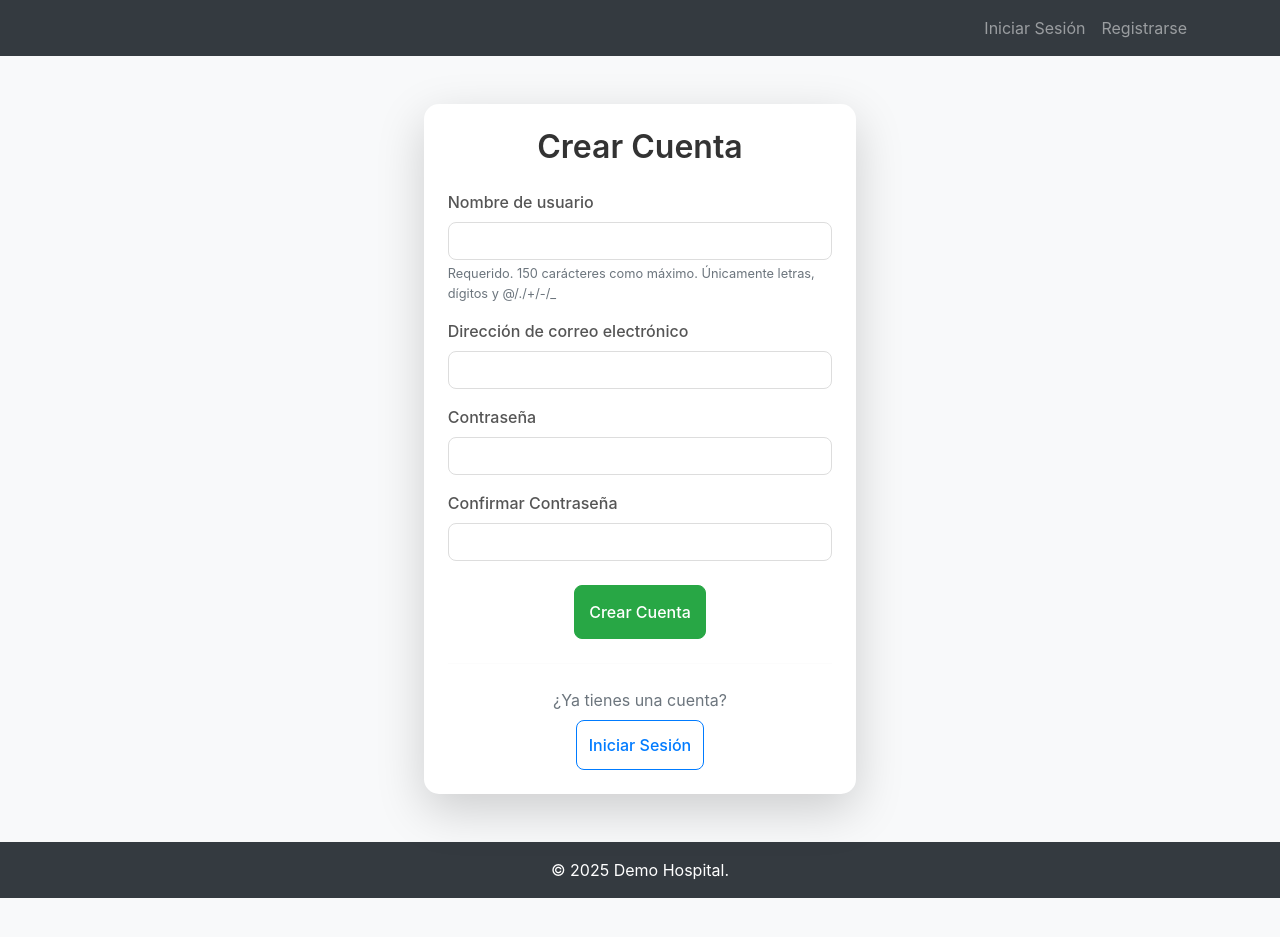
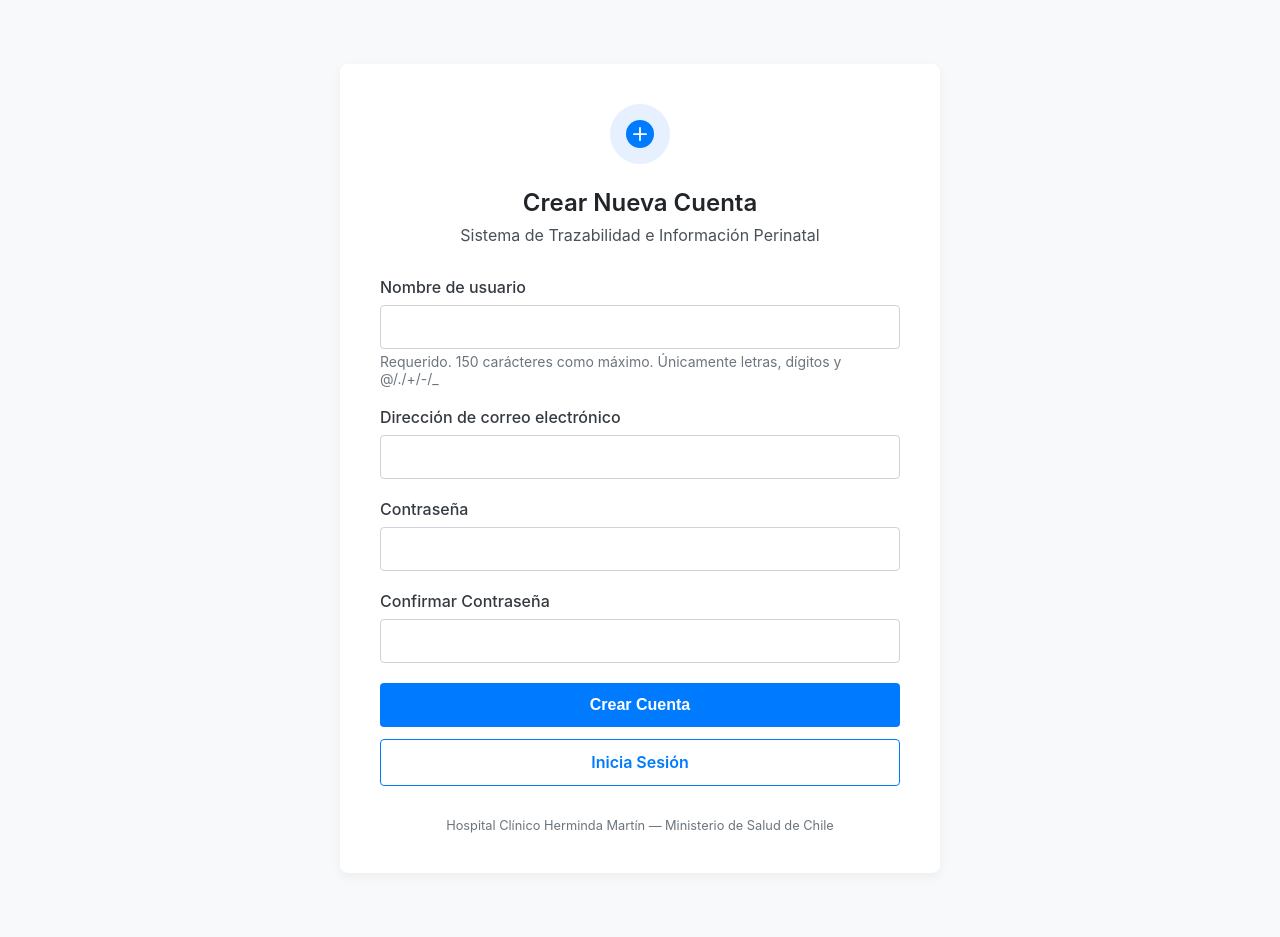
Before and after one commit to 1zcan/Proyecto-integrado, a Django app: page /usuarios/registro/ in a window 1280 px wide. Before the commit the page ends 898 px from the top, so only its background shows below. Run offline with Django 4.2, Linux system fonts and the light colour scheme; some libraries are stand-ins or nearby versions.

Commit message:
login/registro/logout añadido

```diff
--- a/usuarios/templates/usuarios/registro.html
+++ b/usuarios/templates/usuarios/registro.html
@@ -1,129 +1,254 @@
-{% extends 'base.html' %}
-{% load static %}
+{% comment %}
+Archivo: usuarios/templates/usuarios/registro.html
+Estilo adaptado para coincidir con login.html
+{% endcomment %}
 
-{% block title %}Crear Cuenta{% endblock %}
+<!DOCTYPE html>
+<html lang="es">
+<head>
+    <meta charset="UTF-8">
+    <meta name="viewport" content="width=device-width, initial-scale=1.0">
+    <title>Crear Cuenta</title>
+</head>
+<body>
 
-{% block content %}
-<div class="container mt-5 mb-5">
-    <div class="row justify-content-center">
-        <div class="col-md-6 col-lg-5">
-            <div class="card shadow-lg">
-                <div class="card-body p-4">
-                    <h2 class="text-center mb-4">Crear Cuenta</h2>
+    <div class="login-container">
+
+        <div class="login-icon">
+            <svg viewBox="0 0 64 64" fill="none" xmlns="http://www.w3.org/2000/svg">
+                <circle cx="32" cy="32" r="32" fill="#007bff"/>
+                <path d="M32 18 V 46 M 18 32 H 46" stroke="white" stroke-width="4" stroke-linecap="round"/>
+            </svg>
+        </div>
+
+        <h1>Crear Nueva Cuenta</h1>
+        <h2>Sistema de Trazabilidad e Información Perinatal</h2>
+        <form method="post">
+            {% csrf_token %}
 
             {% if messages %}
                 {% for message in messages %}
-                            <div class="alert alert-{{ message.tags }} alert-dismissible fade show" role="alert">
+                    <div class="alert-message alert-{{ message.tags }}">
                         {{ message }}
-                                <button type="button" class="btn-close" data-bs-dismiss="alert"></button>
                     </div>
                 {% endfor %}
             {% endif %}
 
-                    <form method="POST">
-                        {% csrf_token %}
+            {% if form.non_field_errors %}
+                <div class="form-errors">
+                    {% for error in form.non_field_errors %}
+                        <p>{{ error }}</p>
+                    {% endfor %}
+                </div>
+            {% endif %}
 
             {% for field in form %}
-                            <div class="mb-3">
-                                <label for="{{ field.id_for_label }}" class="form-label">
-                                    {{ field.label }}
-                                </label>
-                                {% if field.field.widget.input_type == 'password' %}
-                                    <input type="password"
-                                           name="{{ field.name }}"
-                                           class="form-control"
-                                           id="{{ field.id_for_label }}"
-                                           {% if field.field.required %}required{% endif %}>
-                                {% else %}
-                                    <input type="text"
-                                           name="{{ field.name }}"
-                                           class="form-control"
-                                           id="{{ field.id_for_label }}"
-                                           {% if field.field.required %}required{% endif %}>
+                <div class="form-group">
+                    <label for="{{ field.id_for_label }}">{{ field.label }}</label>
+                    {{ field }} {% if field.help_text %}
+                        <small class="help-text">{{ field.help_text|safe }}</small>
                     {% endif %}
                     {% if field.errors %}
-                                    <div class="text-danger small mt-1">{{ field.errors }}</div>
-                                {% endif %}
-                                {% if field.help_text %}
-                                    <small class="form-text text-muted d-block mt-1">{{ field.help_text }}</small>
+                        <div class="errorlist">
+                            {% for error in field.errors %}
+                                {{ error }}
+                            {% endfor %}
+                        </div>
                     {% endif %}
                 </div>
             {% endfor %}
 
-                        <div class="d-flex mt-4 justify-content-center">
-                            <button type="submit" class="btn btn-success btn-lg">Crear Cuenta</button>
-                        </div>
+            <button type="submit" class="btn-submit">Crear Cuenta</button>
+            <a href="{% url 'usuarios:login' %}" class="btn-register">Inicia Sesión</a>
         </form>
 
-                    <hr class="my-4">
+        <footer>
+            Hospital Clínico Herminda Martín — Ministerio de Salud de Chile
+        </footer>
 
-                    <div class="text-center">
-                        <p class="text-muted mb-2">¿Ya tienes una cuenta?</p>
-                        <a href="{% url 'usuarios:login' %}" class="btn btn-outline-primary">
-                            Iniciar Sesión
-                        </a>
-                    </div>
-                </div>
-            </div>
-        </div>
-    </div>
     </div>
 
+</body>
+
 <style>
-    body {
-        background-color: #f8f9fa;
+    * {
+        box-sizing: border-box;
+        margin: 0;
+        padding: 0;
     }
 
-    .card {
-        border: none;
-        border-radius: 15px;
+    html, body {
+        height: 100%;
+        font-family: -apple-system, BlinkMacSystemFont, "Segoe UI", Roboto, Helvetica, Arial, sans-serif;
+        background-color: #f8f9fa;
+        display: flex;
+        align-items: center;
+        justify-content: center;
+        padding: 2rem 0;
+        height: auto;
+        min-height: 100%;
     }
 
-    .card-body {
+    .login-container {
+        width: 100%;
+        max-width: 600px;
         padding: 2.5rem;
+        background: #ffffff;
+        border-radius: 8px;
+        box-shadow: 0 4px 12px rgba(0, 0, 0, 0.05);
+        text-align: center;
+    }
+
+
+    .login-icon {
+        width: 60px;
+        height: 60px;
+        margin: 0 auto 1.5rem auto;
+        border-radius: 50%;
+        background-color: #e6f0ff;
+        display: flex;
+        align-items: center;
+        justify-content: center;
+    }
+
+    .login-icon svg {
+        width: 28px;
+        height: 28px;
+    }
+
+
+    h1 {
+        font-size: 1.5rem;
+        font-weight: 600;
+        color: #212529;
+        margin-bottom: 0.5rem;
     }
 
     h2 {
-        color: #333;
-        font-weight: 600;
+        font-size: 1rem;
+        font-weight: 400;
+        color: #495057;
         margin-bottom: 2rem;
     }
 
-    .form-label {
-        font-weight: 500;
-        color: #555;
-        margin-bottom: 0.5rem;
+
+    form {
+        text-align: left;
     }
 
-    .form-control {
-        border-radius: 8px;
-        padding: 0.75rem 1rem;
-        border: 1px solid #ddd;
-        font-size: 1rem;
+    .form-group {
+        margin-bottom: 1.25rem;
     }
 
-    .form-control:focus {
-        border-color: #198754;
-        box-shadow: 0 0 0 0.2rem rgba(25, 135, 84, 0.25);
+    label {
+        display: block;
+        margin-bottom: 0.5rem;
+        font-weight: 500;
+        color: #343a40;
     }
 
-    .btn {
-        border-radius: 8px;
+
+    input[type="text"],
+    input[type="password"],
+    input[type="email"],
+    input[type="number"] {
+        width: 100%;
         padding: 0.75rem;
-        font-weight: 500;
         font-size: 1rem;
+        border: 1px solid #ced4da;
+        border-radius: 4px;
+        transition: border-color 0.2s ease, box-shadow 0.2s ease;
     }
 
-    .btn-lg {
-        padding: 0.875rem;
+    input[type="text"]:focus,
+    input[type="password"]:focus,
+    input[type="email"]:focus,
+    input[type="number"]:focus {
+        outline: none;
+        border-color: #007bff;
+        box-shadow: 0 0 0 3px rgba(0, 123, 255, 0.2);
     }
 
-    .shadow-lg {
-        box-shadow: 0 1rem 3rem rgba(0,0,0,.175) !important;
+
+
+    .form-errors, .alert-message {
+        color: #721c24;
+        background-color: #f8d7da;
+        border: 1px solid #f5c6cb;
+        border-radius: 4px;
+        padding: 0.75rem 1rem;
+        margin-bottom: 1rem;
+        text-align: center;
     }
 
-    hr {
-        opacity: 0.1;
+    .alert-message.alert-success {
+        color: #155724;
+        background-color: #d4edda;
+        border-color: #c3e6cb;
+    }
+
+    .help-text {
+        font-size: 0.875rem;
+        color: #6c757d;
+        display: block;
+        margin-top: 0.25rem;
+    }
+
+    .errorlist {
+        color: #721c24;
+        font-size: 0.875rem;
+        margin-top: 0.25rem;
+        padding-left: 1.5rem;
+        list-style-type: none;
+        padding: 0;
+        margin: 0;
+    }
+    .errorlist li {
+        margin-top: 0.25rem;
+    }
+
+    .btn-submit {
+        width: 100%;
+        padding: 0.8rem;
+        font-size: 1rem;
+        font-weight: 600;
+        color: #ffffff;
+        background-color: #007bff;
+        border: none;
+        border-radius: 4px;
+        cursor: pointer;
+        transition: background-color 0.2s ease;
+    }
+
+    .btn-submit:hover {
+        background-color: #0056b3;
+    }
+
+    .btn-register {
+        display: block;
+        width: 100%;
+        margin-top: 0.75rem;
+        padding: 0.8rem;
+        font-size: 1rem;
+        font-weight: 600;
+        border-radius: 4px;
+        text-align: center;
+        text-decoration: none;
+        color: #007bff;
+        background-color: #ffffff;
+        border: 1px solid #007bff;
+        transition: background-color 0.2s ease, color 0.2s ease;
+    }
+
+    .btn-register:hover {
+        background-color: #007bff;
+        color: #ffffff;
+    }
+
+    footer {
+        margin-top: 2rem;
+        font-size: 0.8rem;
+        color: #6c757d;
     }
 </style>
-{% endblock %}
+</html>
```
Also changed, not shown: dashboard/templates/dashboard/dashboard.html (+57 -26 lines), usuarios/templates/usuarios/login.html (+31 -0 lines), 2 other files. Lines whose indentation alone changed are shown as unchanged.
